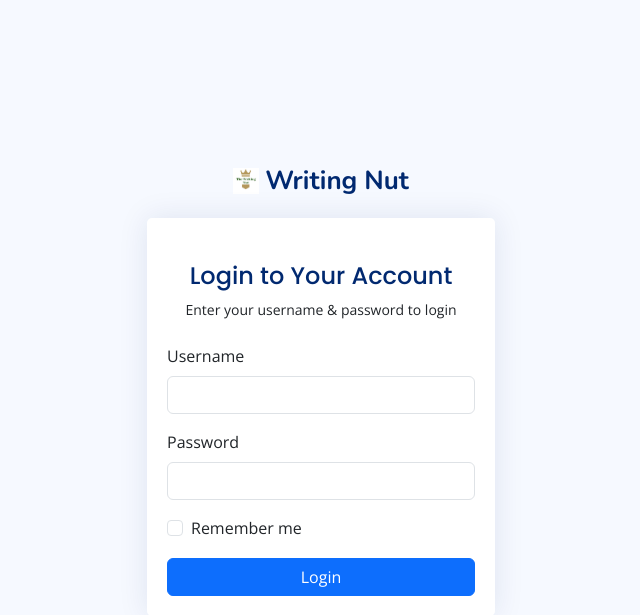
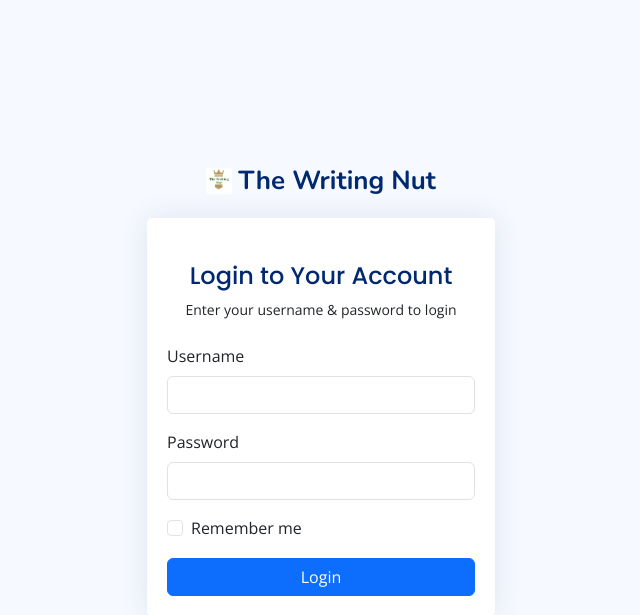
Before and after one commit to SwagAbyss/the-writing-nut, a PHP site: page /admin/index.php in a window 1280 px wide. Shown: the top 615 px of the page, without its empty margins (319-959 px from the left). Run offline with PHP 8.4, Linux system fonts and the light colour scheme; some libraries are stand-ins or nearby versions.

Commit message:
Update index.php

```diff
--- a/admin/index.php
+++ b/admin/index.php
@@ -52,7 +52,7 @@ $base_url = "http://www.thewritingnut.in/admin/";
               <div class="d-flex justify-content-center py-4">
                 <a href="index.html" class="logo d-flex align-items-center w-auto">
                   <img src="../assets/img/original_img/logo.jpeg" alt="">
-                  <span class="d-none d-lg-block">Writing Nut</span>
+                  <span class="d-none d-lg-block">The Writing Nut</span>
                 </a>
               </div>
               <!-- End Logo -->
```
